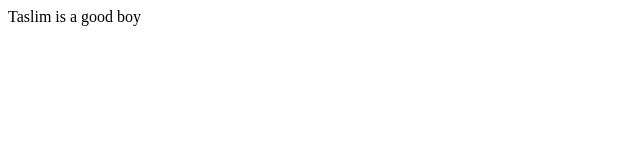
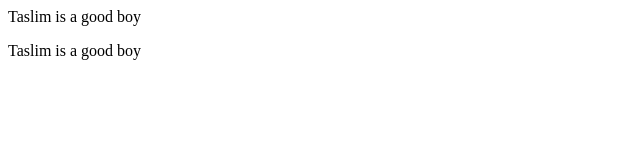
Before and after one commit to taslim-h/LocalRepo, a plain HTML site: page index.html in a window 1280 px wide. Shown: the whole page, without its empty margins (0-640 px from the left). Drawn offline with Linux system fonts and the light colour scheme.

Commit message:
New Feature

```diff
--- a/index.html
+++ b/index.html
@@ -1 +1,2 @@
 <p>Taslim is a good boy</p>
+<p>Taslim is a good boy</p>
```
